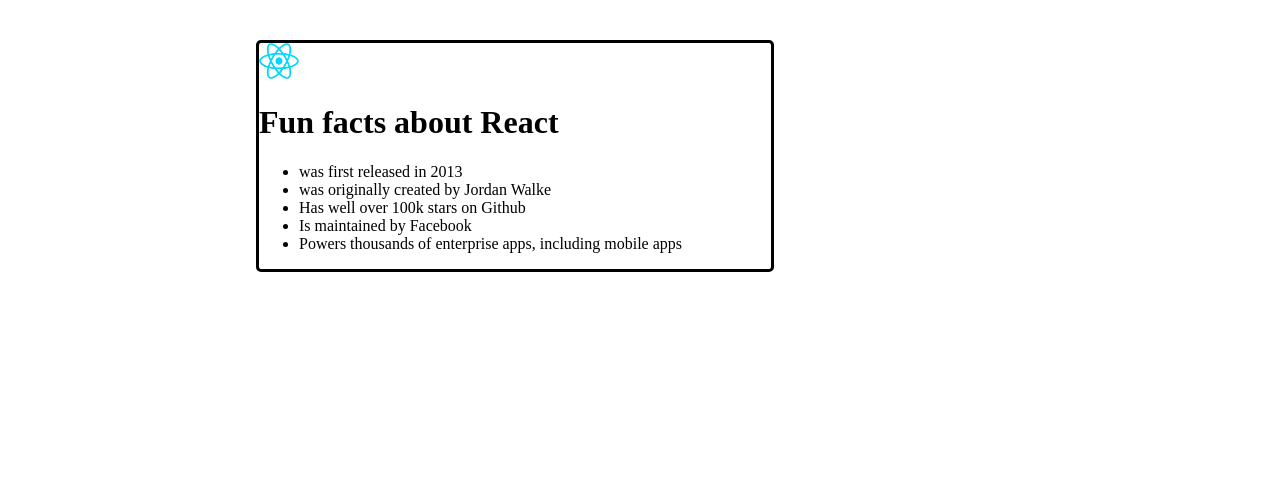
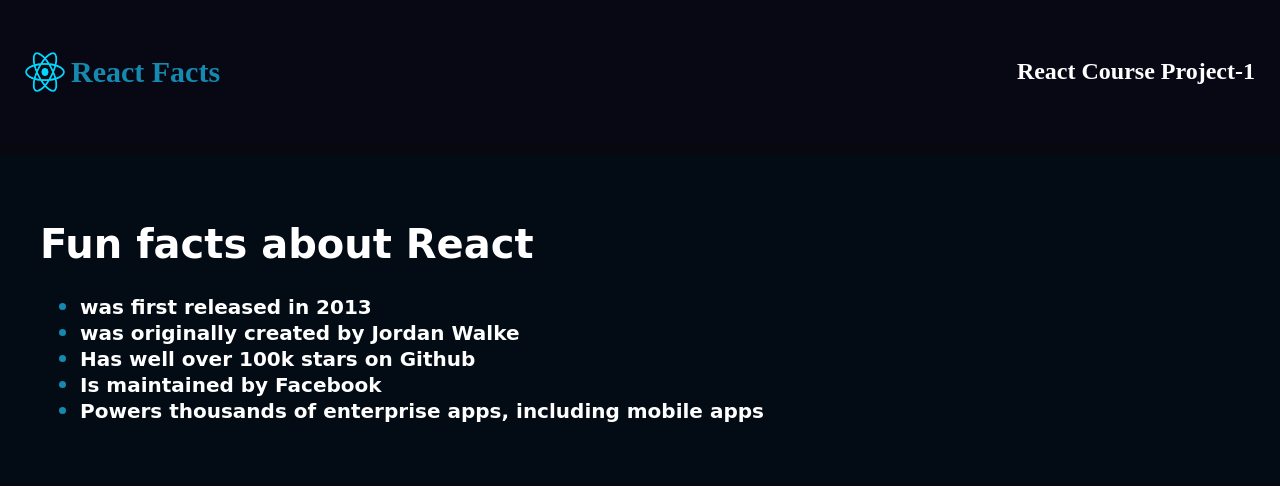
Before and after one commit to mjeni99/pss-counter, a plain HTML site: page index.html in a window 1280 px wide. Drawn offline with nearby package versions, Linux system fonts and the light colour scheme.

Commit message:
added styling

```diff
--- a/index.css
+++ b/index.css
@@ -1,15 +1,50 @@
-
-body{
-  margin-left: 20%;
- background-color: white;
- width: 40%;
- height: 50;
-  color: black;
- border: 3px solid black;
- border-radius: 5px;
- margin-top: 40px;
+* {
+  box-sizing: border-box;
+}
+.nav{
+  padding: 30px 25px;
+  background-color: rgb(8, 8, 20);
+  color: white;
+  font-weight: 700;
+  display: flex;
+  align-items: center;
 
 }
-#root{
+.my-facts{
+  background-color: rgb(3, 12, 20);
+  margin: 0;
+  color: white;
+  font-weight: 700;
+  font-size: 20px;
+  font-family: cursive;
+  margin-top: 10px;
+  padding: 40px 40px;
+
+
 
 }
+
+
+.header-title{
+color: rgb(21, 137, 175);
+margin-right: auto;
+font-size: 30px;
+}
+.react-logo{
+width: 40px;
+height: 40px;
+margin-right: 6px;
+}
+.header-element{
+
+
+}
+body{
+  background-color: rgb(8, 8, 17);
+  margin: 0;
+  height: 100vh;
+}
+.my-list > li::marker{
+  font-size: 1.4rem;
+  color: rgb(21, 137, 175);
+}
--- a/index.js
+++ b/index.js
@@ -1,14 +1,37 @@
-const fun_facts = (
-    <div>
-        <img src="react-logo.png" width="40px"/>
+function Header(){
+    return(
+<header>
+        <nav className="nav">
+        <img src="react-logo.png" className="react-logo"/>
+       <h1 className="header-title">React Facts</h1>
+       <h2 className="header-element">React Course Project-1</h2>
+        </nav>
+        </header>
+    )
+}
+function MyFacts(){
+    return(
+        <div className="my-facts">
         <h1>Fun facts about React</h1>
-        <ul>
+        <ul className="my-list">
             <li>was first released in 2013</li>
             <li>was originally created by Jordan Walke</li>
             <li>Has well over 100k stars on Github</li>
             <li>Is maintained by Facebook</li>
             <li>Powers thousands of enterprise apps, including mobile apps</li>
         </ul>
+        </div>
+    )
+}
+
+function FunFacts(){
+    return(
+    <div>
+
+       <Header />
+       <MyFacts />
+
     </div>
-)
-ReactDOM.render(fun_facts, document.getElementById("root"))
+    )
+}
+ReactDOM.render(<FunFacts />, document.getElementById("root"))
```
Also changed, not shown: index.html (line endings or trailing spaces).
